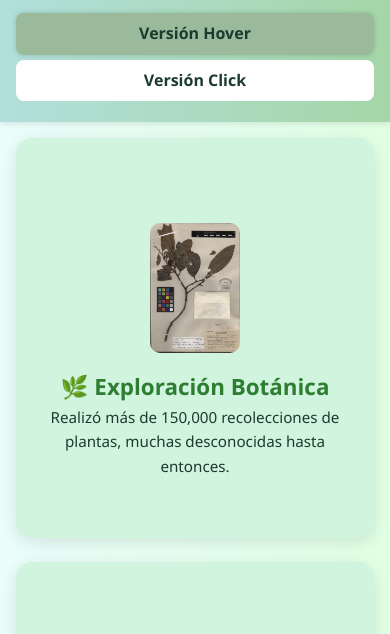
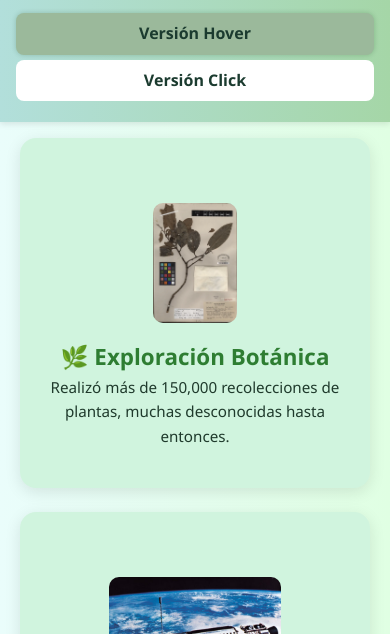
Before and after one commit to EstherTapias/Piedras_Angulares, a plain HTML site: page index.html in a window 390 px wide. Shown: the part 152-786 px from the top of the page. Drawn offline with Linux system fonts and the light colour scheme.

Commit message:
Mejoro diseño responsive en ambas versiones

```diff
--- a/style.css
+++ b/style.css
@@ -165,6 +165,8 @@ p {
 .card:hover {
   filter: brightness(1.03);
   box-shadow: 0 0 15px rgba(100, 255, 200, 0.2);
+  transform: scale(1.25);
+  transition: transform 0.3s ease, filter 0.3s ease, box-shadow 0.3s ease;
 }
 
 /* Botón Saber más */
@@ -197,7 +199,9 @@ p {
   }
 
   .card {
-    height: 400px;
+    height: 350px; /* igual que versión click */
+    max-width: 350px; /* limitar ancho máximo igual que alto para que no se estiren mucho */
+    margin: 0 auto; /* centrar cada card */
   }
 
   .card-front,
@@ -208,7 +212,7 @@ p {
   .card-front img,
   .card-back img,
   .vertical-image {
-    height: 130px;
+    height: 120px; /* igual que versión click */
   }
 
   .version-nav a {
@@ -223,5 +227,12 @@ p {
   .cards-container {
     gap: 1.5rem;
     grid-template-columns: 1fr;
+    max-width: 360px; /* ancho máximo para contener las cards */
+    margin: 0 auto; /* centrar contenedor */
+  }
+
+  .card:hover {
+    transform: none;
+    transition: none;
   }
 }
--- a/style2.css
+++ b/style2.css
@@ -257,6 +257,7 @@ p {
 
   .card {
       height: 350px;
+      margin-bottom: 3.5rem; /* espacio extra para evitar superposición */
   }
 
   .card-front,
@@ -273,6 +274,11 @@ p {
   .version-nav a {
       display: block;
       margin: 0.3rem 0;
+  }
+
+  .cards-container {
+    gap: 2.5rem; /* aumento del espacio entre tarjetas */
+    grid-template-columns: 1fr;
   }
 
   /* Ajuste para que el cartel no tape contenido y esté más arriba en móvil */
```
